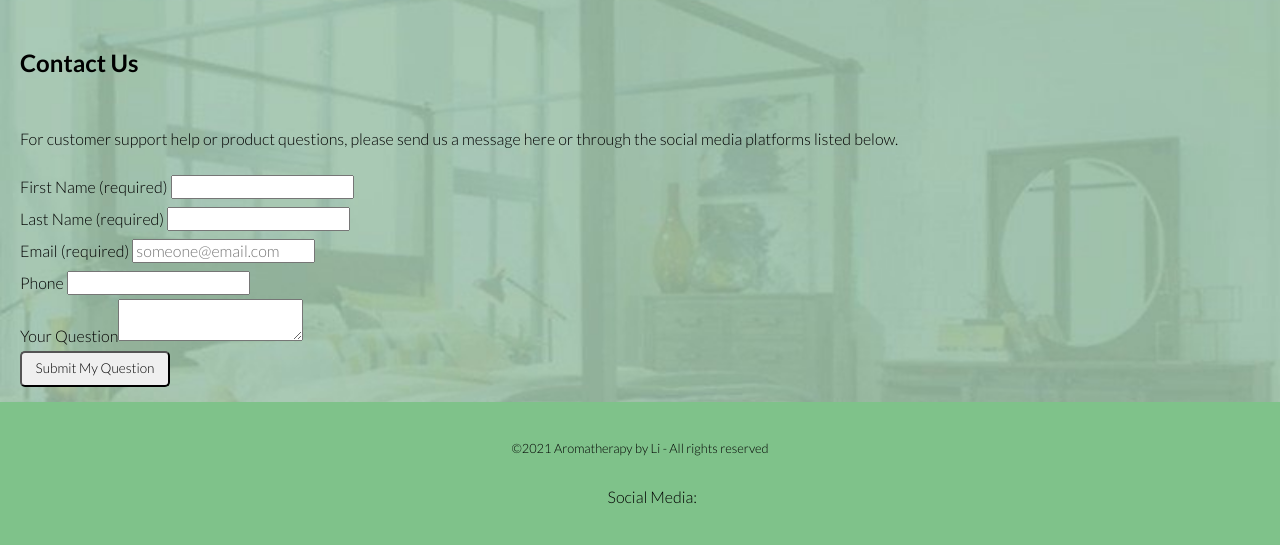
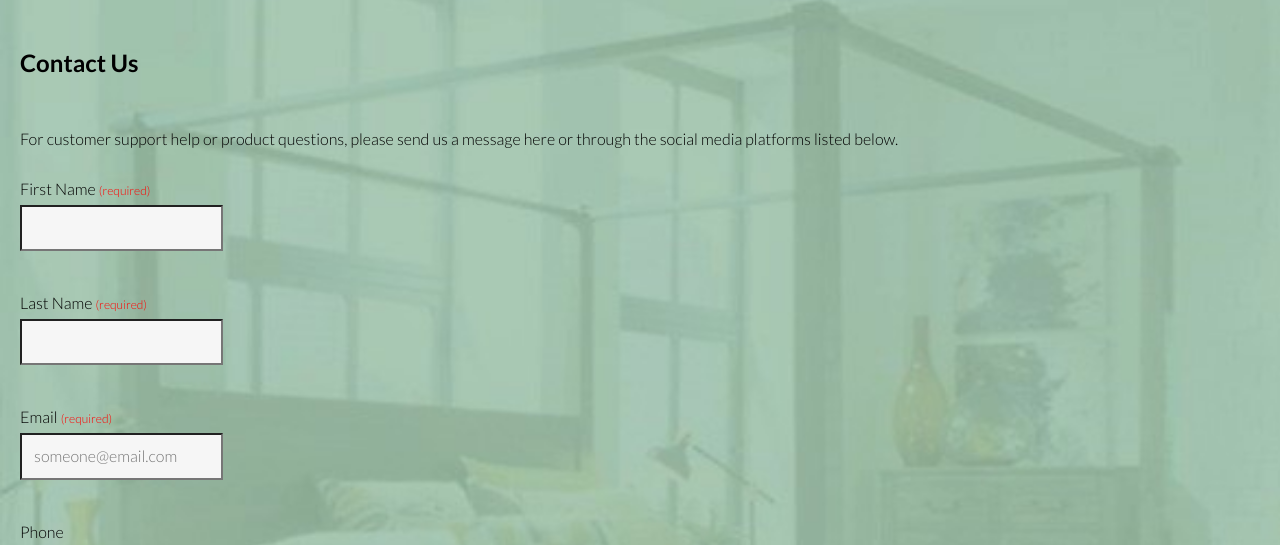
Before and after one commit to LiJ2021/aromatherapy, a plain HTML site: page pages/contact_us.html in a window 1280 px wide. Shown: the part 178-723 px from the top of the page. Drawn offline with Linux system fonts and the light colour scheme.

Commit message:
corrections to contactUs and maincss page

```diff
--- a/css/main.css
+++ b/css/main.css
@@ -77,11 +77,9 @@ a:hover {
     margin-left: 20px;
     padding-right: 20px;
     line-height: 2;
-}/*code for home/main page */
+}/*code for home/main page, contact page */
 
 .main_details {
-    /* display: flex;*/
-    /* flex-direction: column; */
     width: 300px;
 }/*code for candle_details page */
 
@@ -96,8 +94,6 @@ a:hover {
 }
 
 .candleBox {
-    /* display:flex; */
-    /*how do I make the box containing the image and words smaller?*/
     flex-direction: column;
     margin-bottom: 10px;
     margin-left: 20px;
@@ -123,10 +119,29 @@ a:hover {
         padding-left: .5rem;
         }                           */
 .form {
-    display: flex;
-    flex-direction: column;
-    max-width: 800px;
-    /*how to line up input boxes so that they are justified, lining up evenly on the right?*/
+        max-width: 800px;
+}
+.form>label {
+    display: block;
+    padding: 2px 0;
+}
+
+.form>label>span {
+    font-size: 12px;
+    color: #ff0000;
+
+}
+.form>label>input,textarea{
+    display: block;
+    font-size: 16px;
+    padding: 12px;
+    background-color: #f6f6f6;
+}
+.form>label>input:focus,textarea:focus {
+    background-color: #ddd;
+}
+.form>label>textarea {
+    min-height: 150px;
 }
 
 .submitBtn {
--- a/pages/contact_us.html
+++ b/pages/contact_us.html
@@ -40,9 +40,9 @@
 
 <form class="form" method="GET" action="thanks.html">
     <!--created 3 ids in this section to retrieve later in order to use in the placeholders on the thanks page - firstName,lastName,eMail-->
-	<label> First Name <span>(required)</span> <input id="firstName" type="text" name="first name" required><br></label>
+	<label> First Name <span>(required)</span> <input id="firstName" type="text" name="fname" required><br></label>
 
-	<label> Last Name <span>(required)</span> <input id="lastName" type="text" name="last name" required><br></label>
+	<label> Last Name <span>(required)</span> <input id="lastName" type="text" name="lname" required><br></label>
 
 	<label> Email <span>(required)</span> <input id="eMail" type="email" name="email" placeholder="someone@email.com" required><br></label>
 
```
